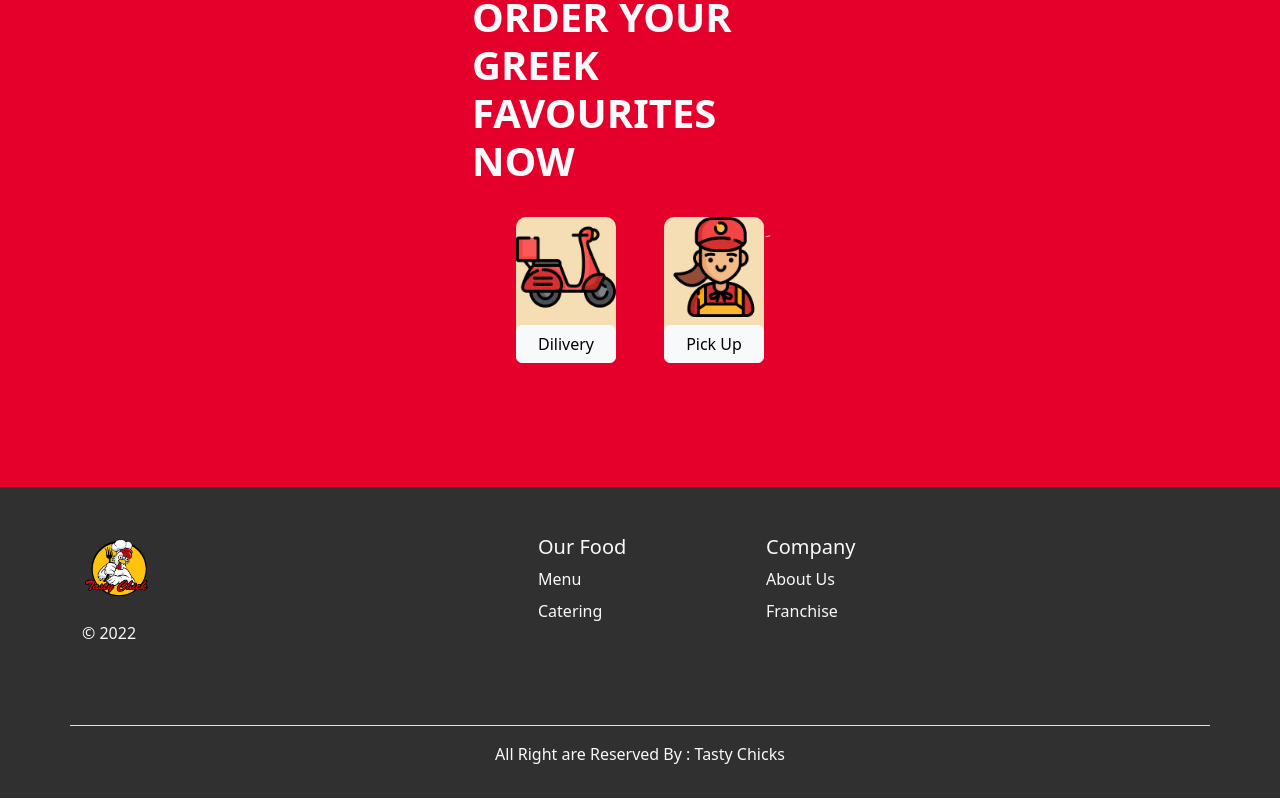
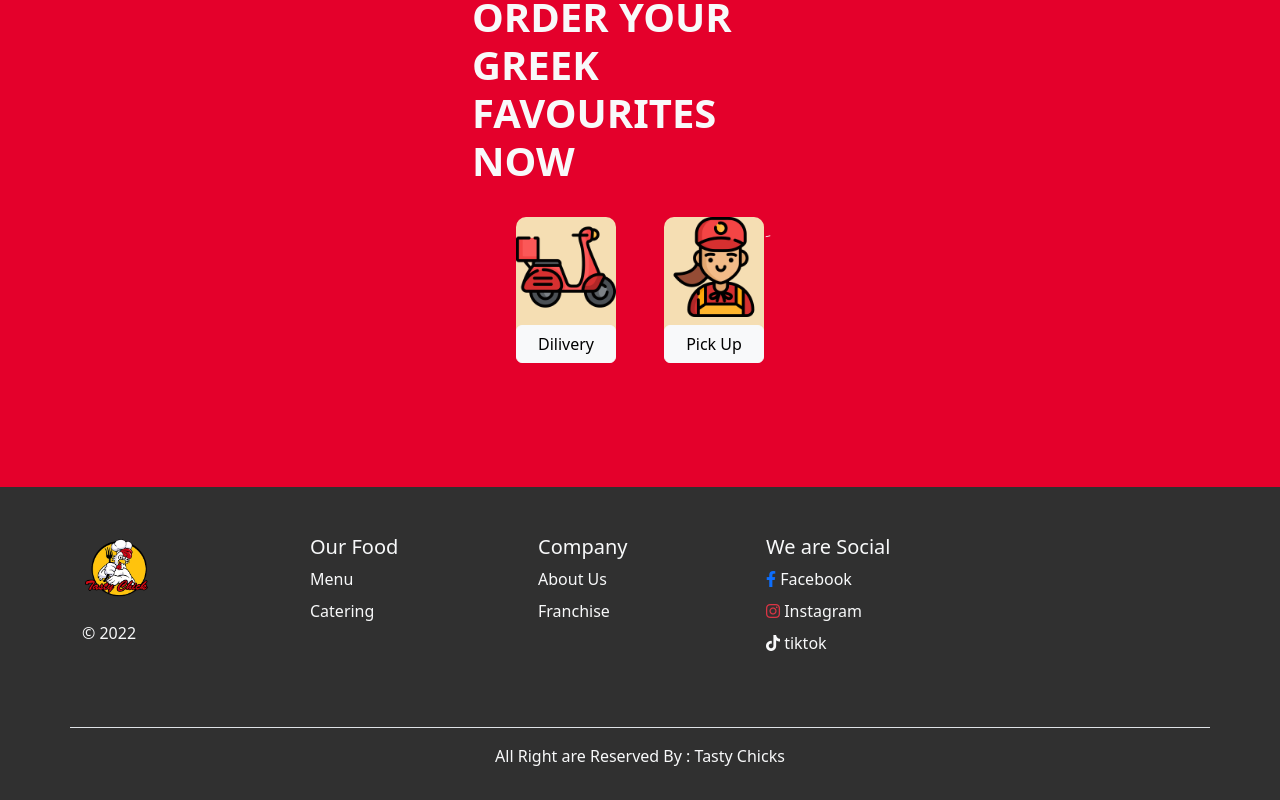
Before and after one commit to Muhammadfaizanjanjua109/tastyChicks, a Next.js app: page /Menu in a window 1280 px wide. Shown: the part 1573-2373 px from the top of the page. Built offline with nearby package versions, Linux system fonts and the light colour scheme.

Commit message:
aDDITION OF ICONS

```diff
--- a/src/Components/Footer.js
+++ b/src/Components/Footer.js
@@ -14,9 +14,7 @@ function Footer() {
         <p className="text-light">© 2022</p>
       </div>
 
-      <div className="col mb-3">
 
-      </div>
 
       <div className="col mb-3">
         <h5>Our Food</h5>
@@ -35,6 +33,16 @@ function Footer() {
           <li className="nav-item mb-2"><Link href="/Franchise" className="nav-link p-0 text-light">Franchise</Link></li>
         </ul>
       </div>
+
+      <div className="col mb-3">
+      <h5>We are Social</h5>
+        <ul className="nav flex-column">
+          <li className="nav-item mb-2"><Link href="https://www.facebook.com/ColorsCreations441?mibextid=LQQJ4d" className="nav-link p-0 text-light"><i className="fa-brands fa-facebook-f text-primary"></i> Facebook</Link></li>
+          {/* <li className="nav-item mb-2"><Link href="/Menu" className="nav-link p-0 text-light">Youtube</Link></li> */}
+          <li className="nav-item mb-2"><Link href="https://instagram.com/chicks_on_charcoal?igshid=NzZlODBkYWE4Ng%3D%3D&utm_source=qr" className="nav-link p-0 text-light"><i className="fa-brands fa-instagram text-danger"></i> Instagram</Link></li>
+          <li className="nav-item mb-2"><Link href="https://www.tiktok.com/@tastychicksoncharcoal?_t=8h3IlP9ZsGo&_r=1" className="nav-link p-0 text-light"><i className="fa-brands fa-tiktok text-light"></i> tiktok</Link></li>
+        </ul>
+      </div>
     </footer>
     <div className='p-3'>
         <p className='text-center'>All Right are Reserved By : Tasty Chicks</p>
--- a/src/Components/Navbar.js
+++ b/src/Components/Navbar.js
@@ -39,7 +39,7 @@ function Navbar() {
           <Link className="nav-link p-2 m-2" href="/Franchise" style={{color:'#2e297f'}}>Franchise</Link>
         </li>
         <li className="nav-item">
-          <Link className="nav-link p-2 m-2" href="/Faizan" style={{color:'#2e297f'}}>Memories</Link>
+          <Link className="nav-link p-2 m-2" href="/Memories" style={{color:'#2e297f'}}>Memories</Link>
         </li>
 
 
--- a/src/app/Faizan/page.js
+++ b/src/app/Memories/page.js
@@ -1,4 +1,5 @@
 'use client'
+import Footer from '@/Components/Footer';
 import { useState } from 'react';
 import { Gallery } from 'react-grid-gallery'
 import Lightbox from "yet-another-react-lightbox";
@@ -339,6 +340,8 @@ return(
 />
 </div>
 </div>
+
+
 </>
 )
 }
```
